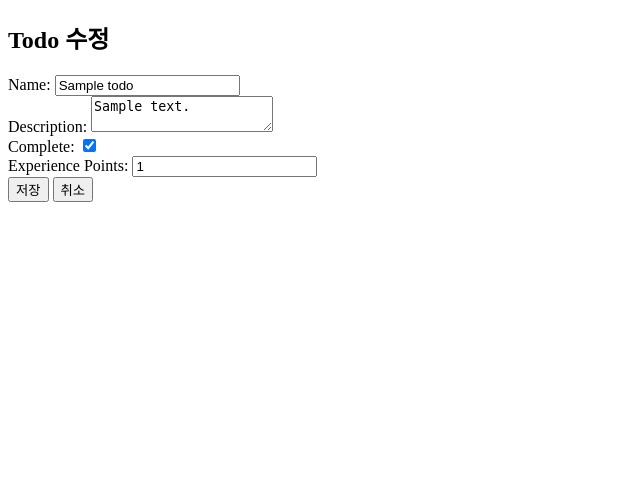
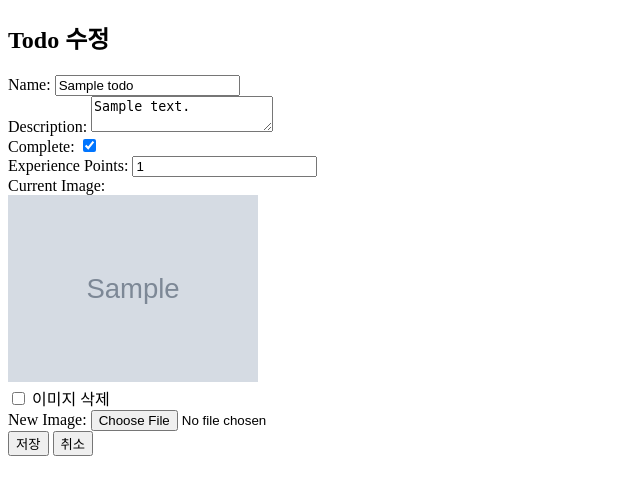
Before and after one commit to dasol-log/Django-todoList-, a Django app: page /todo/update/1/ in a window 1280 px wide. Shown: the top 495 px of the page, without its empty margins (0-640 px from the left). Run offline with Django 5.2, Linux system fonts and the light colour scheme; tables that the repository leaves empty hold one stand-in row (values such as "Sample post"); grey boxes marked "Sample" are stand-in pictures.

Commit message:
feat: 이미지 추가

```diff
--- a/mysite/settings.py
+++ b/mysite/settings.py
@@ -140,3 +140,6 @@ REST_FRAMEWORK = {
         "rest_framework.renderers.BrowsableAPIRenderer",
     ],
 }
+
+MEDIA_URL = "/media/"
+MEDIA_ROOT = BASE_DIR / "media"
--- a/mysite/urls.py
+++ b/mysite/urls.py
@@ -1,9 +1,14 @@
 from django.contrib import admin
 from django.urls import path, include
 from django.shortcuts import redirect
+from django.conf import settings
+from django.conf.urls.static import static
 
 urlpatterns = [
     path("admin/", admin.site.urls),
     path("todo/", include("todo.urls")),
     path("", lambda request: redirect("todo:list")),
 ]
+
+if settings.DEBUG:
+    urlpatterns += static(settings.MEDIA_URL, document_root=settings.MEDIA_ROOT)
--- a/templates/todo/detail.html
+++ b/templates/todo/detail.html
@@ -7,6 +7,12 @@
   <p><strong>설명:</strong> {{ todo.description }}</p>
   <p><strong>완료 여부:</strong> {{ todo.complete }}</p>
   <p><strong>작성일:</strong> {{ todo.created_at }}</p>
+  {% if todo.image %}
+    <p><strong>이미지:</strong></p>
+    <img src="{{ todo.image.url }}" alt="todo image" style="max-width:300px; height:auto;">
+  {% else %}
+    <p><strong>이미지:</strong> -</p>
+  {% endif %}
 </div>
 
 <div class="btnList">
--- a/templates/todo/list.html
+++ b/templates/todo/list.html
@@ -77,6 +77,7 @@ document.addEventListener("DOMContentLoaded", () => {
                 <p><strong>설명:</strong> ${todo.description}</p>
                 <p><strong>완료 여부:</strong> ${todo.complete}</p>
                 <p><strong>exp:</strong> ${todo.exp}</p>
+                ${todo.image ? `<img src="${todo.image}" style="max-width:200px;">` : ""}
                 <hr>
             `;
 
--- a/templates/todo/update.html
+++ b/templates/todo/update.html
@@ -23,6 +23,25 @@
   <div>
     <label for="exp">Experience Points:</label>
     <input type="number" name="exp" id="exp" min="0" value="{{ todo.exp }}">
+  </div>
+
+  <div>
+    <label>Current Image:</label><br>
+    {% if todo.image %}
+    <img src="{{ todo.image.url }}" alt="todo image" style="max-width:250px; height:auto;">
+    <br>
+    <!-- ✅ 이미지 삭제 체크박스 추가 -->
+    <label>
+      <input type="checkbox" id="deleteImage"> 이미지 삭제
+    </label>
+    {% else %}
+      <p>-</p>
+    {% endif %}
+  </div>
+
+  <div>
+    <label for="image">New Image:</label>
+    <input type="file" id="image">
   </div>
 
   <button type="button" id="todoUpdate">저장</button>
@@ -80,6 +99,20 @@ document.getElementById("todoUpdate").addEventListener("click", async () => {
     formData.append("exp", document.getElementById("exp").value || 0);
     // exp 입력값 추가 (값이 없으면 0으로 설정)
 
+    const fileInput = document.getElementById("image");
+    // 이미지 input 요소 가져오기
+
+    if (fileInput.files.length > 0) {
+      formData.append("image", fileInput.files[0]);
+    }
+    // 새 이미지를 선택했을 경우에만 image 필드를 추가
+    // (이미지를 변경하지 않으면 서버로 보내지 않음)
+
+    const deleteCheckbox = document.getElementById("deleteImage");
+    if (deleteCheckbox && deleteCheckbox.checked) {
+      formData.append("image", "");  // 빈 값을 보내면 서버에서 이미지 제거
+    }
+
     const res = await api.patch(`/todo/viewsets/view/${todoId}/`, formData);
     // PATCH 요청으로 Todo 데이터 수정 API 호출
     // formData를 서버로 전송하여 일부 필드만 수정
--- a/todo/models.py
+++ b/todo/models.py
@@ -1,4 +1,5 @@
 from django.db import models
+from django.utils import timezone
 
 
 class Todo(models.Model):
@@ -9,6 +10,17 @@ class Todo(models.Model):
     completed_at = models.DateTimeField(null=True, blank=True)
     created_at = models.DateTimeField(auto_now_add=True)
     updated_at = models.DateTimeField(auto_now=True)
+    image = models.ImageField(upload_to="todo_images/", blank=True, null=True)
 
     def __str__(self):
         return self.name
+
+    # 모델의 save() 메서드를 오버라이딩
+    def save(self, *args, **kwargs):
+        if self.complete and self.completed_at is None:
+            self.completed_at = timezone.now()
+
+        if not self.complete and self.completed_at is not None:
+            self.completed_at = None
+
+        super().save(*args, **kwargs)
```
Also changed, not shown: templates/todo/create.html (+28 -21 lines), README.md, images/6_1.png (added), images/6_2.png (added), images/6_3.png (added), images/6_4.png (added), media/todo_images/cat.png (added), media/todo_images/cat_sX3KnKD.png (added), media/todo_images/dog.png (added), media/todo_images/dog_6tIWNy6.png (added), media/todo_images/dog_sEfkdBA.png (added), todo/migrations/0002_todo_image.py (added).
